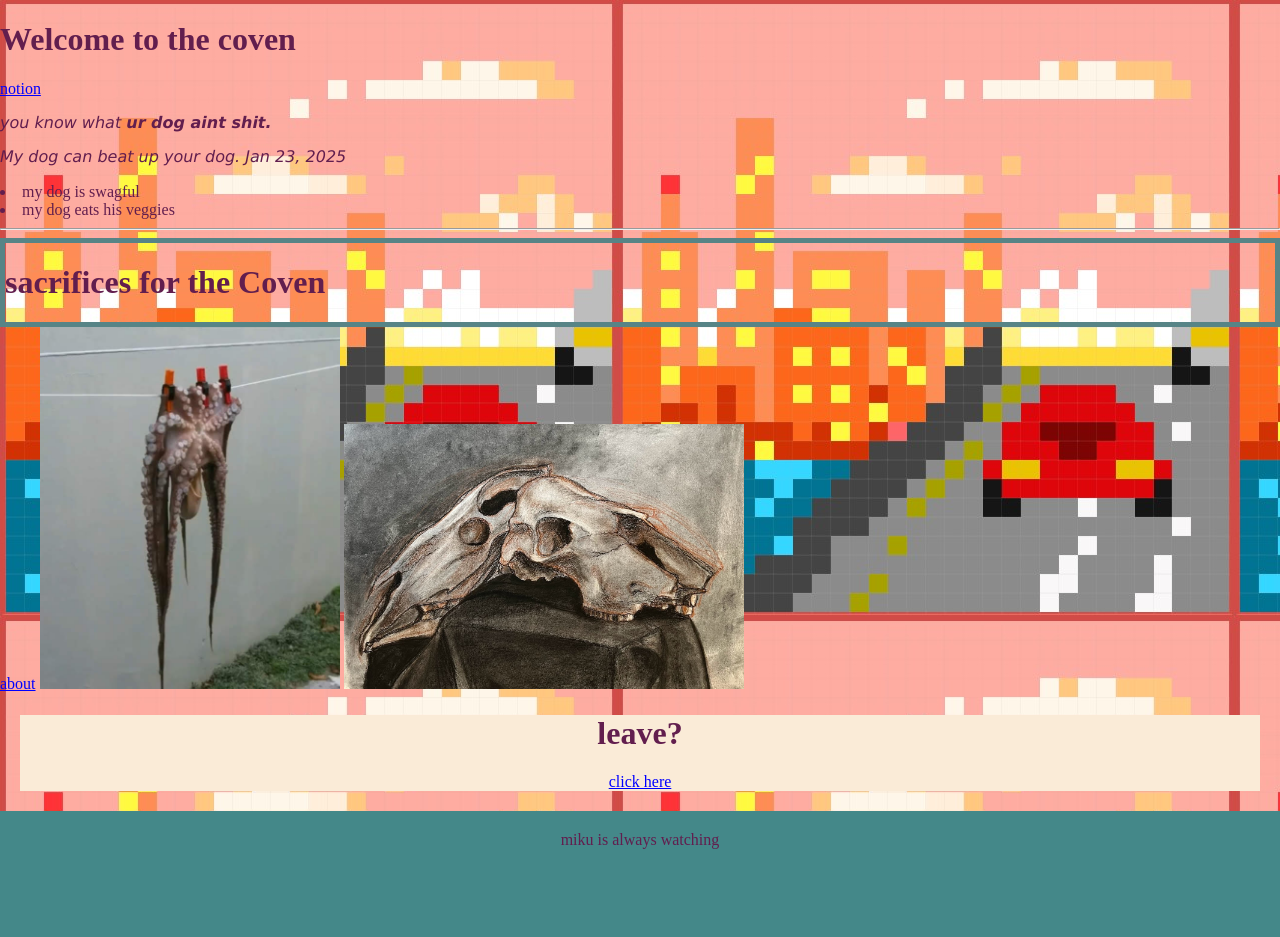
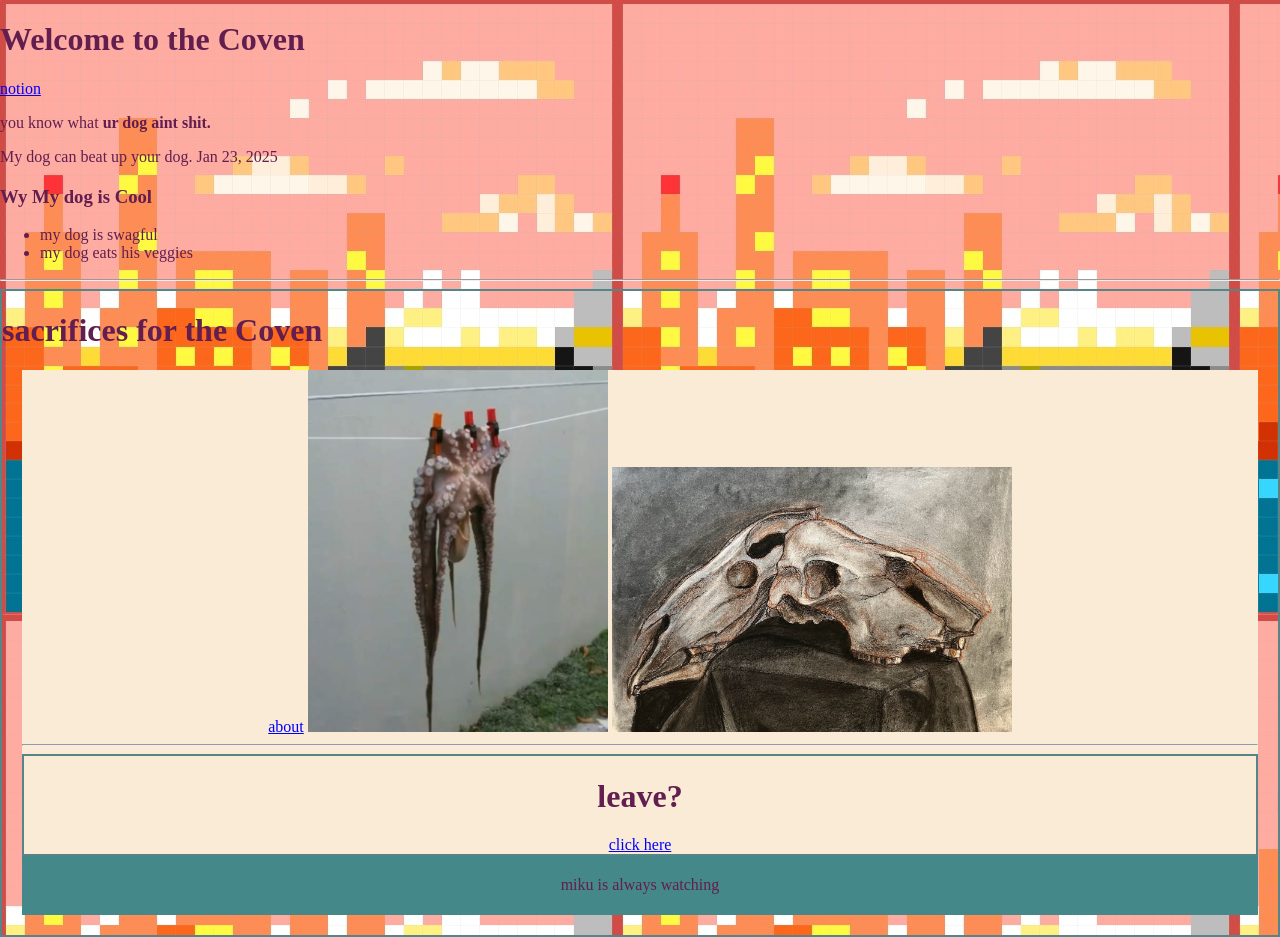
Before and after one commit to comehitherfool/website-thing, a plain HTML site: page index.html in a window 1280 px wide. Before the commit the page ends 870 px from the top, so only its background shows below. Drawn offline with Linux system fonts and the light colour scheme; a web font is replaced by a local one.

Commit message:
font added

```diff
--- a/css/main.css
+++ b/css/main.css
@@ -9,7 +9,7 @@ html {
     text-align: justify;
 }
 .snow-angel {
-    border: 5px solid rgb(87, 132, 134);
+    border: 2px solid rgb(87, 132, 134);
 }
 
 .miku-hero {
@@ -30,6 +30,8 @@ body {
     background-color:rgb(68, 136, 137);
     font: size 30px;
     background-image: url(../img/pixel\ art.jpg);
+    font-family: "Geo", serif;
+    font-weight: 400;
 }
 
 .miku-heading {
@@ -45,10 +47,6 @@ a:hover{
     color: rgb(178, 73, 73);
 }
 
-p{
-    font-family: Verdana, Geneva, Tahoma, sans-serif;
-    font-style: italic;
-}
 
 footer {
     background-color:rgb(68, 136, 137);
--- a/index.html
+++ b/index.html
@@ -20,29 +20,38 @@
   <link rel="stylesheet" href="css/main.css">
 
   <meta name="theme-color" content="#fafafa">
+
+  <link rel="preconnect" href="https://fonts.googleapis.com">
+  <link rel="preconnect" href="https://fonts.gstatic.com" crossorigin>
+  <link href="https://fonts.googleapis.com/css2?family=Geo:ital@0;1&display=swap" rel="stylesheet">
 </head>
 
 <body>
   <!-- Place your site's HTML here -->
-   <h1>Welcome to the coven</h1>
+   <h1>Welcome to the Coven</h1>
    <a href="https://www.notion.com/" target="_blank">notion</a>
    <p>you know what <strong>ur dog aint shit.</strong></p>
   <p>My dog can beat up your dog. Jan 23, 2025</p>
-  <li>my dog is swagful</li>
-  <li>my dog eats his veggies</li>
+
+  <h3>Wy My dog is Cool</h3>
+  <ul>
+    <li>my dog is swagful</li>
+    <li>my dog eats his veggies</li>
+  </ul>
+
 
 <hr>
 
 <div class="snow-angel">
   <h1>sacrifices for the Coven</h1>
 
-</div class="miku-bot-container">
+<div class="miku-block-text">
   <a href="./about.html">about</a>
   <img src="./img/yeah.jpg" width="300" alt="">
   <img src="./img/skulls.jpg" width="400" alt="">
+<hr>
 
-
-<div class="miku-block-text">
+<div class="snow-angel">
   <h1>leave?</h1>
   <a href="./link.html">click here</a>
 </div>
```
